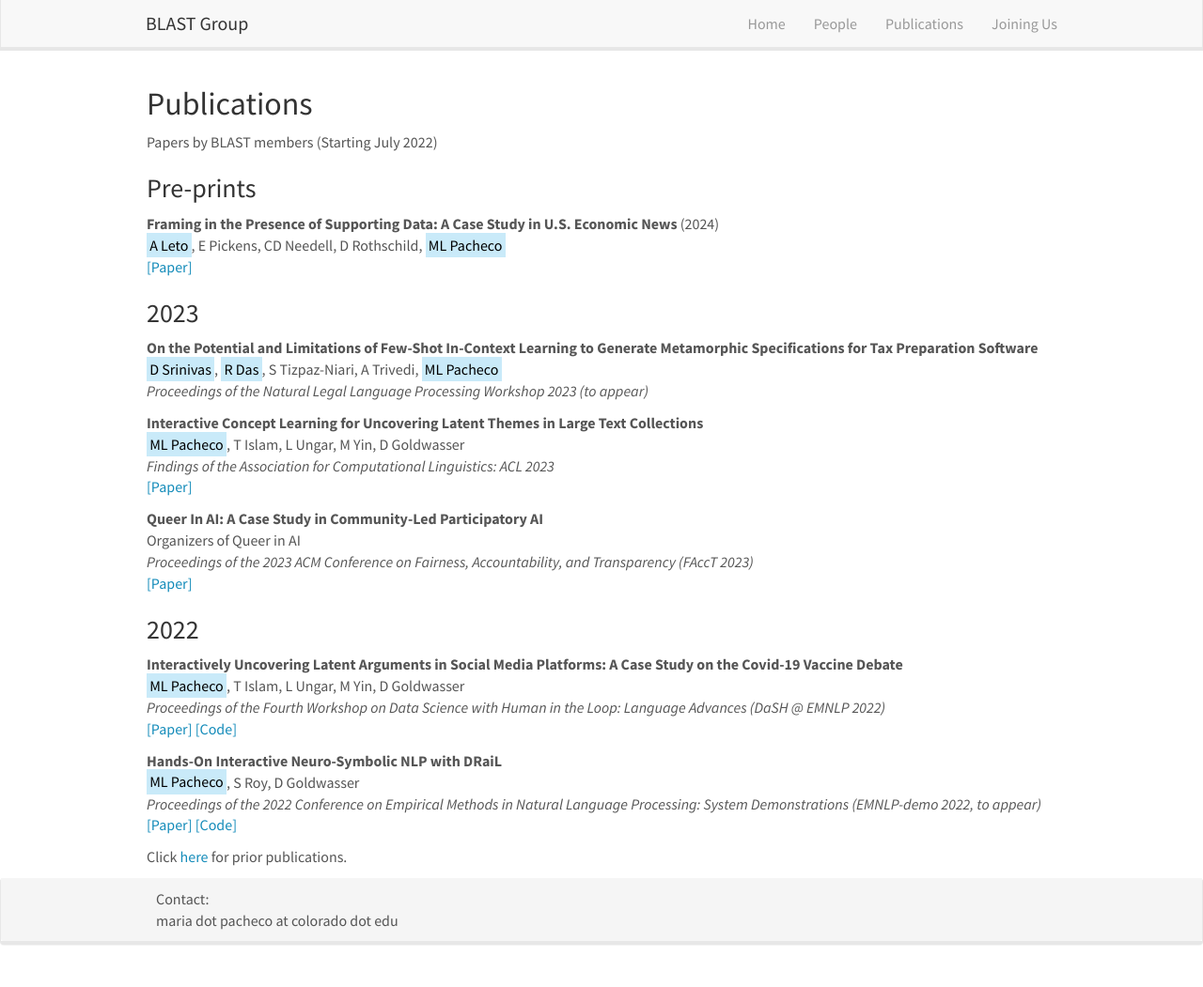
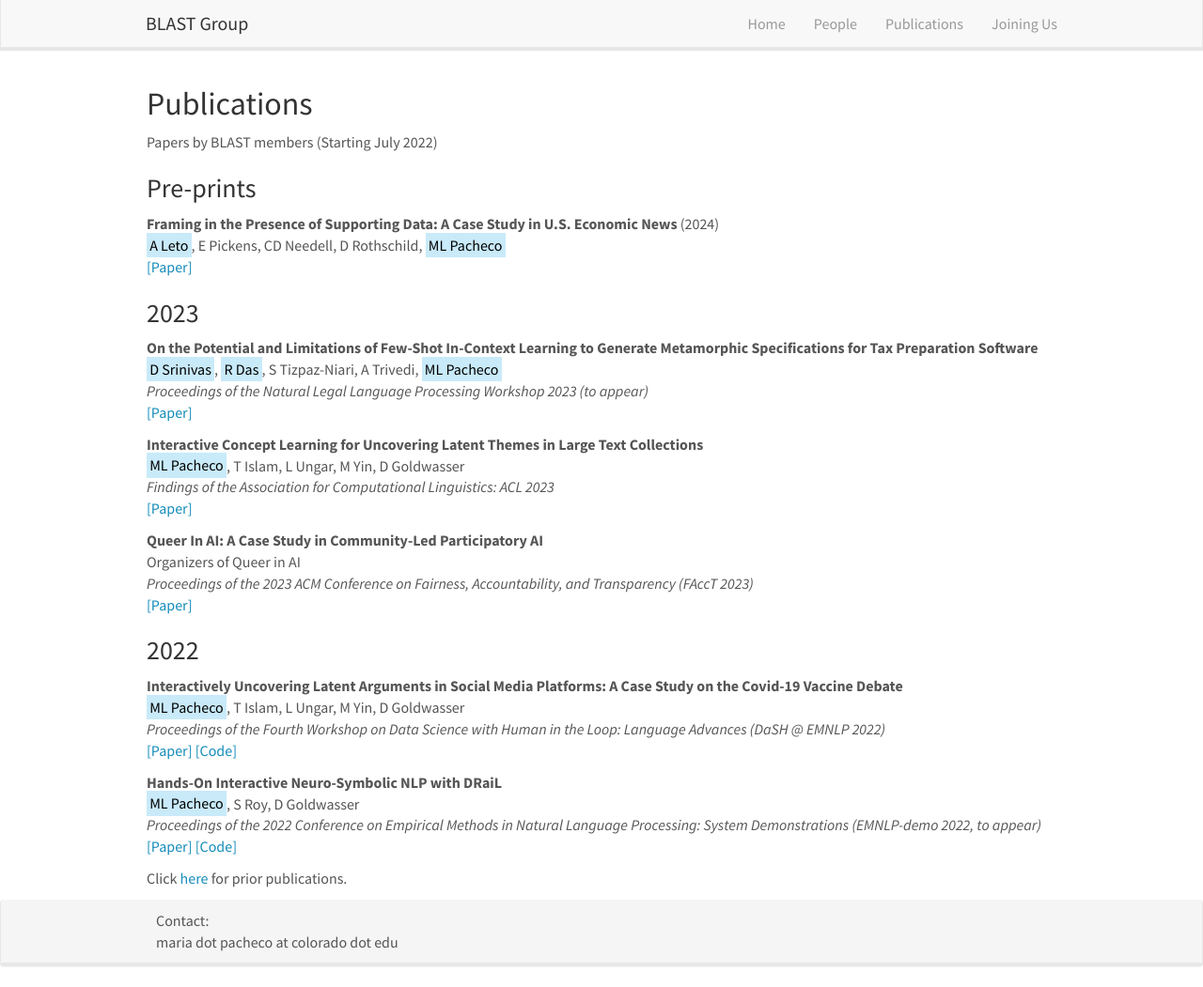
Before and after one commit to blast-cu/blast-cu.github.io, a Jekyll site: the page built from _pages/publications.md, in a window 1280 px wide and 1051 px high. Shown: the whole window at 94% size. Built offline with Jekyll 4.4.1, drawn with Linux system fonts in a browser that asks for light colours; nearby versions of some CDN libraries.

Commit message:
Update publist_2023.yml

```diff
--- a/_data/publist_2023.yml
+++ b/_data/publist_2023.yml
@@ -1,6 +1,9 @@
 - title: "On the Potential and Limitations of Few-Shot In-Context Learning to Generate Metamorphic Specifications for Tax Preparation Software"
   authors: <mark>D Srinivas</mark>, <mark>R Das</mark>, S Tizpaz-Niari, A Trivedi, <mark>ML Pacheco</mark>
   venue: "Proceedings of the Natural Legal Language Processing Workshop 2023 (to appear)"
+  link:
+    url: https://aclanthology.org/2023.nllp-1.23/
+    display: \[Paper\]
   highlight: 0
   year: 2023
 
```
